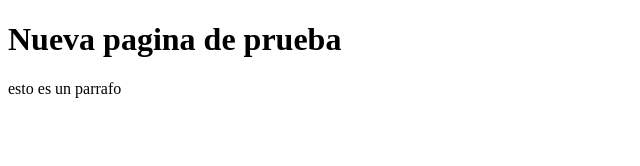
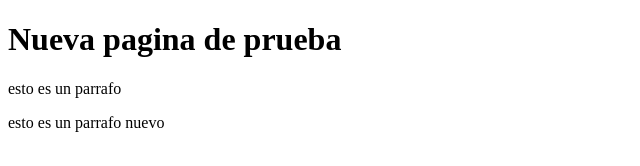
Before and after one commit to George-fc/proyecto-A, a plain HTML site: page index.html in a window 1280 px wide. Shown: the whole page, without its empty margins (0-640 px from the left). Drawn offline with Linux system fonts and the light colour scheme.

Commit message:
proyecto B

```diff
--- a/index.html
+++ b/index.html
@@ -9,5 +9,6 @@
   <body>
     <h1>Nueva pagina de prueba</h1>
     <p>esto es un parrafo</p>
+    <p>esto es un parrafo nuevo</p>
   </body>
 </html>
```
